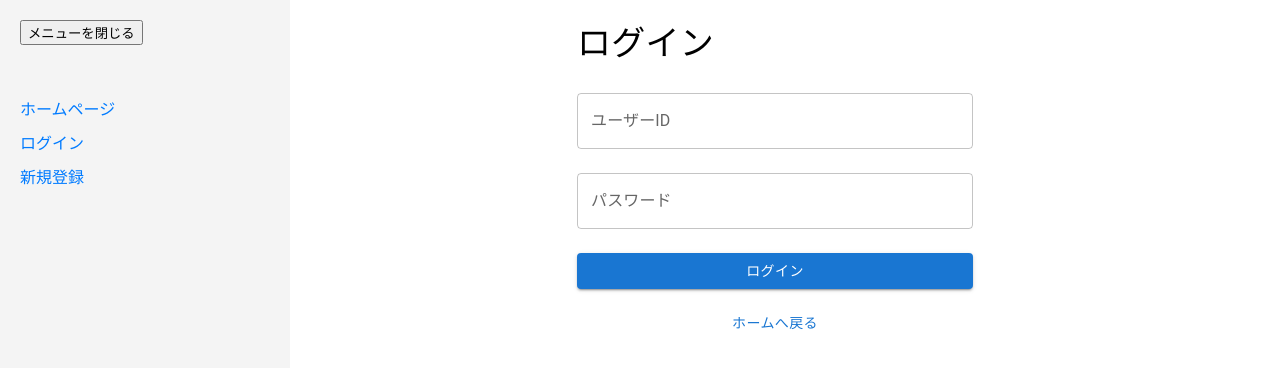
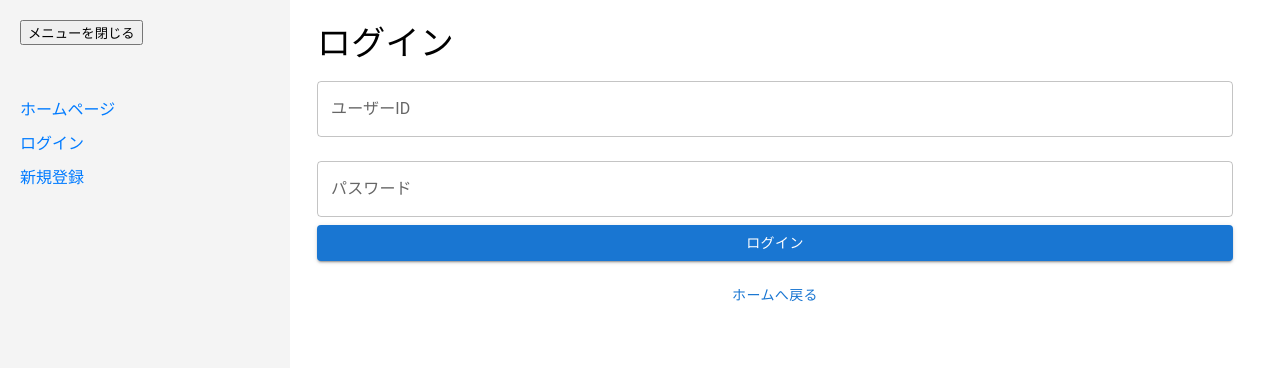
Before and after one commit to NakamuraSoshi/my-project, a React (Create React App) app in the folder my-react-app/: page /login in a window 1280 px wide. Shown: the top 368 px of the page. Built offline with nearby package versions, Linux system fonts and the light colour scheme; no server answers.

Commit message:
change スタイルとメッセージタイプを外出し、トークン保存はクッキーに変更

```diff
--- a/my-react-app/src/components/LoginForm.jsx
+++ b/my-react-app/src/components/LoginForm.jsx
@@ -5,6 +5,9 @@ import { Link } from 'react-router-dom';
 import { AuthContext } from '../contexts/AuthContext';
 import { UserContext } from '../contexts/UserContext';
 import { useNavigate } from 'react-router-dom';
+import BaseURL from '../config/url';
+import styles from '../styles/loginForm.module.css'
+import { MESSAGE_TYPES, COLORS, SNACKBAR_SETTINGS } from '../config/constants';
 
 //useStateで状態管理
 const LoginForm = () => {
@@ -19,21 +22,23 @@ const LoginForm = () => {
   const handleSubmit = async (event) => {
     event.preventDefault();
     try {
-      const response = await axios.post('http://localhost:3001/api/users/login', {
+      const response = await axios.post(`${BaseURL}/users/login`, {
         userId,
         password
+      }, {
+        withCredentials: true // クッキーを含むリクエストを送信
       });
 
-      //ログイン成功でトークンをローカルストレージに保存、userをセット、
-      localStorage.setItem('token', response.data.token);
+      //ログイン成功でuserをセット、
+
       setUser(response.data.user);
       setMessage('ログインしました');
-      setMessageType('success');
+      setMessageType(MESSAGE_TYPES.SUCCESS);
       setIsLoggedIn(true);
       navigate('/');
     } catch (error) {
       setMessage('ログインに失敗しました もう一度お試しください');
-      setMessageType('error');
+      setMessageType(MESSAGE_TYPES.ERROR);
     }
   };
 
@@ -42,8 +47,8 @@ const LoginForm = () => {
   }
 
   return (
-    <Container maxWidth="xs">
-      <Typography variant="h4" component="h1" gutterBottom>
+    <Container className={styles.container}>
+      <Typography variant="h4" component="h1" className={styles.title}>
         ログイン
       </Typography>
       <form onSubmit={handleSubmit}>
@@ -67,19 +72,19 @@ const LoginForm = () => {
         <Button
           type="submit"
           variant="contained"
-          color="primary"
+          color={COLORS.PRIMARY}
           fullWidth
-          style={{ marginTop: '16px' }}
+          className={styles.submitButton}
         >
           ログイン
         </Button>
       </form>
-      <Link to="/" style={{ textDecoration: 'none', marginTop: '16px', display: 'block' }}>
+      <Link to="/" className={styles.homeLink}>
         <Button variant="text" fullWidth>ホームへ戻る</Button>
       </Link>
       <Snackbar
         open={!!message}
-        autoHideDuration={6000}
+        autoHideDuration={SNACKBAR_SETTINGS.AUTO_HIDE_DURATION}
         onClose={handleCloseSnackbar}
       >
         <Alert onClose={handleCloseSnackbar} severity={messageType} sx={{ width: '100%' }}>
```
